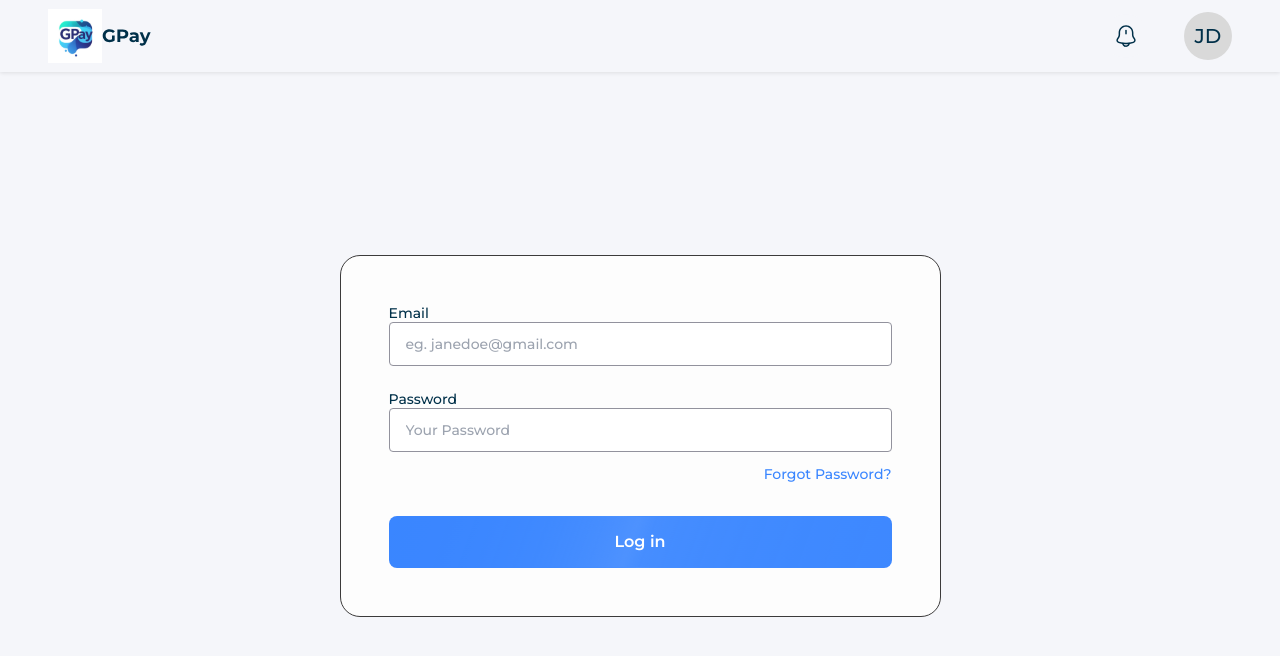
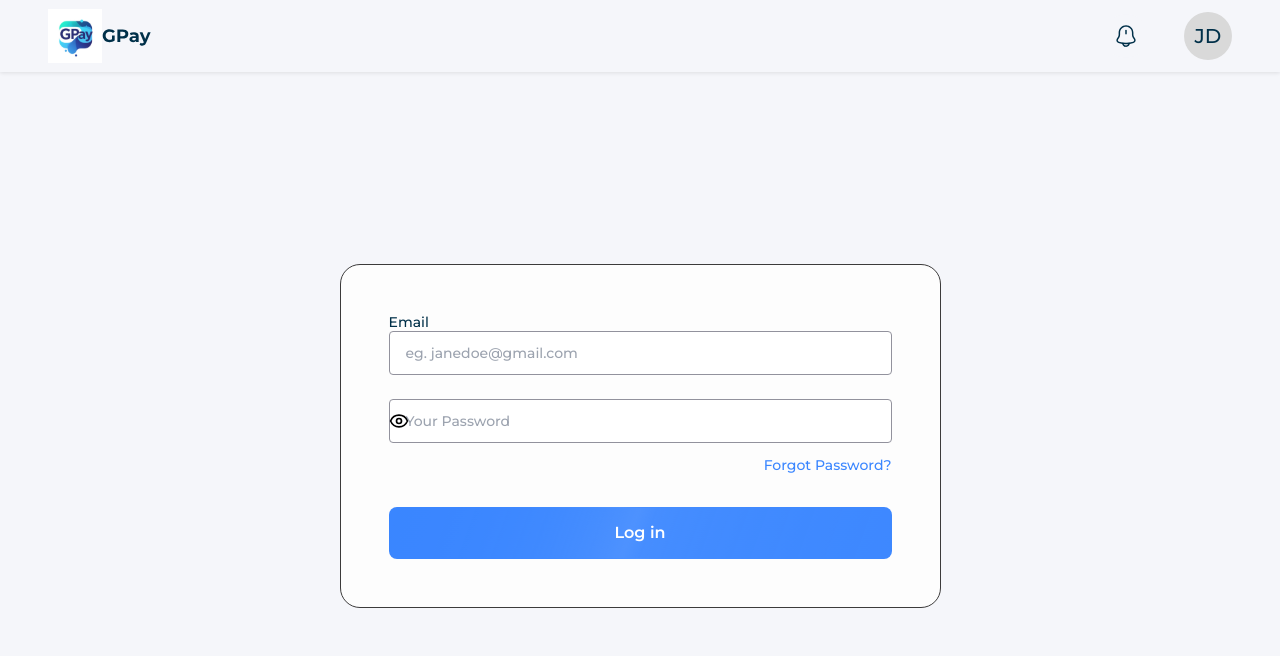
Before and after one commit to fujadev/stecs-gov, a Next.js app: page / in a window 1280 px wide. Shown: the top 656 px of the page. Built offline with nearby package versions, Linux system fonts and the light colour scheme; no server answers.

Commit message:
linkig screens

```diff
--- a/package.json
+++ b/package.json
@@ -41,6 +41,7 @@
     "i18next-resources-to-backend": "^1.2.1",
     "lodash": "^4.17.21",
     "lodash.pick": "^4.4.0",
+    "lucide-react": "^0.542.0",
     "negotiator": "^0.6.3",
     "next": "14.2.2",
     "next-intl": "^3.14.1",
--- a/src/components/Login/index.tsx
+++ b/src/components/Login/index.tsx
@@ -7,6 +7,7 @@ import { useRouter } from 'next/navigation';
 import { useSignInMutation } from '@/config/api/client/slice';
 import { handleMutation } from '@/config/helpers/mutation';
 import AppHeader from '@/components/Header';
+import { Eye, EyeOff, EyeOffIcon } from "lucide-react";
 import AppButton from '../Common/AppButton';
 import { storeToken, storeUser } from '@/config/api/auth/slice';
 import { useAppDispatch } from '@/config/api/config/store';
@@ -68,21 +69,26 @@ const Login = () => {
 									{touched.email && <small className="text-[#E63946]">{errors.email}</small>}
 								</div>
 
-								<div>
-									<label htmlFor="password" className="text-[#003049] text-[14px]">
-										Password
-									</label>
+								<div className="relative">
 									<input
 										id="password"
 										name="password"
 										type={showPassword ? 'text' : 'password'}
 										placeholder="Your Password"
-										className="border border-[#92929D] px-[16px] py-[12px] rounded-[4px] w-full"
+										className="border border-[#92929D] px-[16px] py-[12px] rounded-[4px] w-full pr-12"
 										value={values.password}
 										onChange={handleChange('password')}
 										onBlur={() => setFieldTouched('password')}
 									/>
+
 									{touched.password && <small className="text-[#E63946]">{errors.password}</small>}
+									<button
+										type="button"
+										className="absolute right-3 top-1/2 transform -translate-y-1/2 flex items-center justify-center"
+										onClick={() => setShowPassword(!showPassword)}
+									>
+										{showPassword ? <EyeOff size={20} color="#000" /> : <Eye size={20} color="#000" />}
+									</button>
 								</div>
 
 								<span className="block text-right text-[#3A86FF] font-medium text-sm mt-[12px] cursor-pointer">Forgot Password?</span>
```
Also changed, not shown: 1 other file (tests, documents, lock files or other folders).
